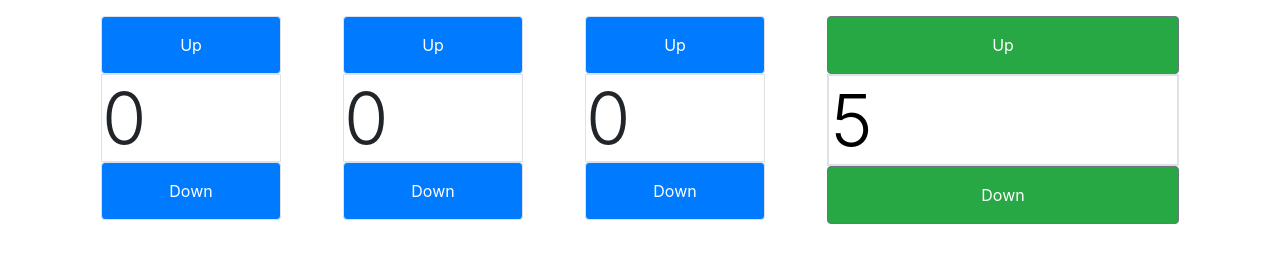
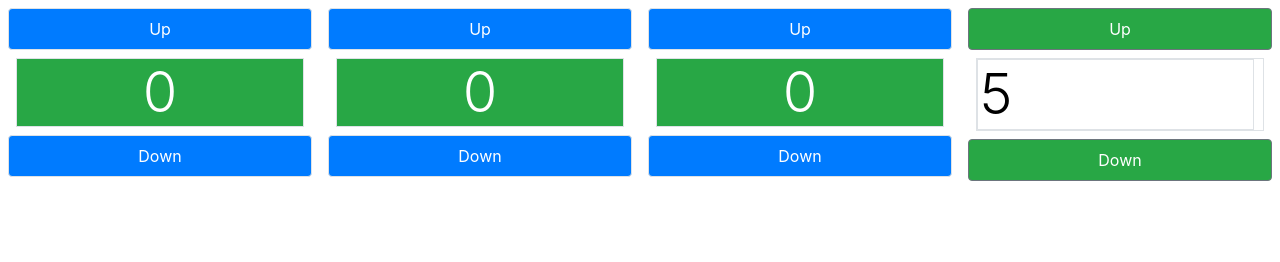
Before and after one commit to wasmup/999, a plain HTML site: page index.html in a window 1280 px wide. Drawn offline with nearby package versions, Linux system fonts and the light colour scheme.

Commit message:
click zero

```diff
--- a/index.html
+++ b/index.html
@@ -11,43 +11,33 @@
 </head>
 
 <body>
-    <div class="container">
-        <div class="row">
-            <div class="col-sm p-3">
-                <div class="col">
-                    <div class="p-3 border btn btn-primary btn-block" id="up3">Up</div>
-                    <div class="border display-3" id="digit3">0</div>
-                    <div class="p-3 border btn btn-primary btn-block" id="dn3">Down</div>
-                </div>
+    <div class="row mx-auto">
+        <div class="col p-2">
+            <div class="p-2 border btn btn-primary btn-block" id="up3">Up</div>
+            <div class="m-2 border display-4 d-flex justify-content-center bg-success text-white" id="digit3">0</div>
+            <div class="p-2 border btn btn-primary btn-block" id="dn3">Down</div>
+        </div>
+        <div class="col p-2">
+            <div class="p-2 border btn btn-primary btn-block" id="up2">Up</div>
+            <div class="m-2 border display-4 d-flex justify-content-center bg-success text-white" id="digit2">0</div>
+            <div class="p-2 border btn btn-primary btn-block" id="dn2">Down</div>
+        </div>
+        <div class="col p-2">
+            <div class="p-2 border btn btn-primary btn-block" id="up1">Up</div>
+            <div class="m-2 border display-4 d-flex justify-content-center bg-success text-white" id="digit1">0</div>
+            <div class="p-2 border btn btn-primary btn-block" id="dn1">Down</div>
+        </div>
+
+        <div class="col p-2">
+            <div class="p-2 border border-secondary btn btn-success btn-block" id="up0">Up</div>
+            <div class="m-2 border display-4">
+                <input class="border display-4" type="number" name="stepNumber" id="stepNumber" value="5" min="1"
+                    max="999" step="1">
             </div>
-            <div class="col-sm p-3">
-
-                <div class="col">
-                    <div class="p-3 border btn btn-primary btn-block" id="up2">Up</div>
-                    <div class="border display-3" id="digit2">0</div>
-                    <div class="p-3 border btn btn-primary btn-block" id="dn2">Down</div>
-                </div>
-            </div>
-            <div class="col-sm p-3">
-                <div class="col">
-                    <div class="p-3 border btn btn-primary btn-block" id="up1">Up</div>
-                    <div class="border display-3" id="digit1">0</div>
-                    <div class="p-3 border btn btn-primary btn-block" id="dn1">Down</div>
-                </div>
-            </div>
-
-            <div class="col-sm p-3">
-                <div class="col">
-                    <div class="p-3 border border-secondary btn btn-success btn-block" id="up0">Up</div>
-                    <div class="border display-3">
-                        <input class="border display-3" type="number" name="stepNumber" id="stepNumber" value="5"
-                            min="1" max="999" step="1">
-                    </div>
-                    <div class="p-3 border border-secondary btn btn-success btn-block" id="dn0">Down</div>
-                </div>
-            </div>
+            <div class="p-2 border border-secondary btn btn-success btn-block" id="dn0">Down</div>
         </div>
     </div>
+
     <script src="index.js"></script>
 </body>
 
--- a/index.js
+++ b/index.js
@@ -34,3 +34,7 @@ function Count(dir) {
 }
 document.getElementById("up0").addEventListener('click', () => Count("up"));
 document.getElementById("dn0").addEventListener('click', () => Count("down"));
+
+document.getElementById("digit1").addEventListener('click', () => document.getElementById("digit1").innerText = "0");
+document.getElementById("digit2").addEventListener('click', () => document.getElementById("digit2").innerText = "0");
+document.getElementById("digit3").addEventListener('click', () => document.getElementById("digit3").innerText = "0");
```
